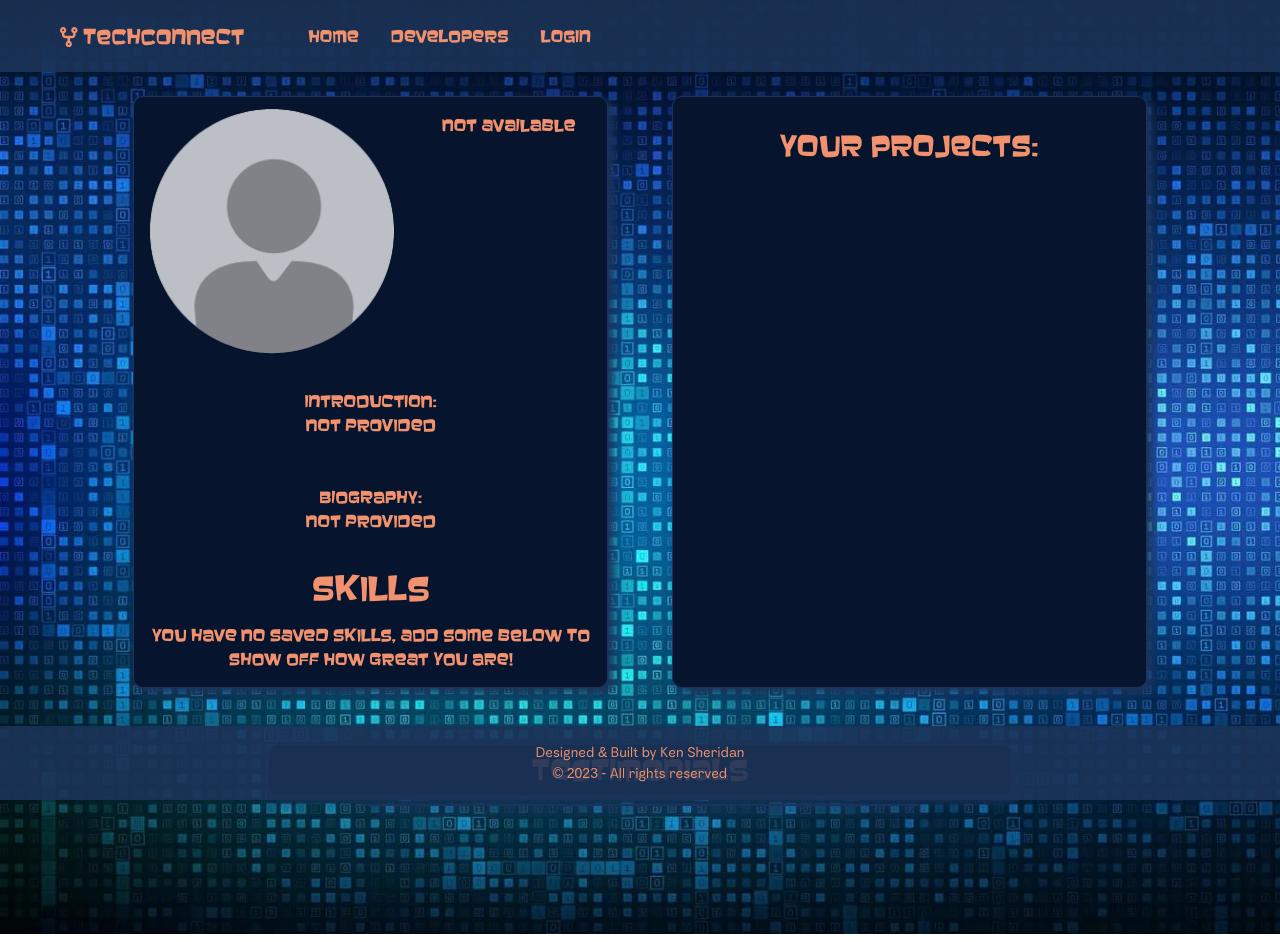
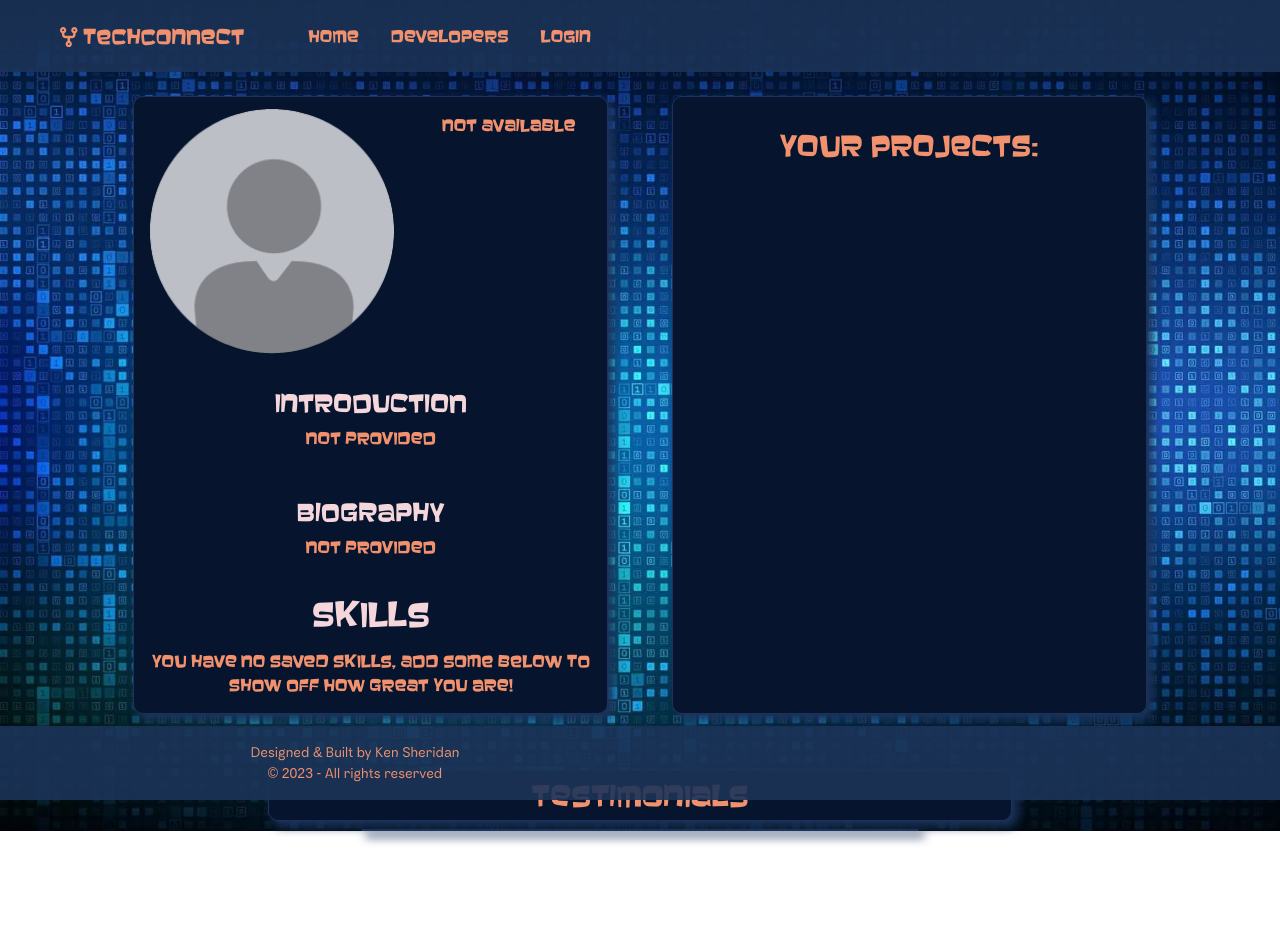
Before and after one commit to KSheridan86/TechConnect, a React (Create React App) app in the folder FrontEnd/: page /profile in a window 1280 px wide. After the commit the page ends 831 px from the top, so only its background shows below. Built offline with nearby package versions, Linux system fonts and the light colour scheme; a web font is replaced by a local one.

Commit message:
footer & profile page styles updated

```diff
--- a/FrontEnd/src/App.css
+++ b/FrontEnd/src/App.css
@@ -21,9 +21,9 @@ body {
   font-family: 'myHeaderFont', sans-serif;
   color: #f1916d;
 }
-.header-font {
+.header-font-profile {
   font-family: 'myHeaderFont', sans-serif;
-  color: #f1916d;
+  color: #f5d7db;
 }
 .hand-writing {
   font-family: 'Edu SA Beginner', cursive;
@@ -417,7 +417,7 @@ div > a {
 
 .project-box {
   height: 7rem;
-  width: 100%;
+  width: 75%;
 }
 
 .project-container {
@@ -509,3 +509,8 @@ ul {
   font-size: 10px;
   /* font-weight: bold; */
 }
+
+
+.bottom-space {
+  margin-bottom: 10rem;
+}
--- a/FrontEnd/src/components/BackToTop.js
+++ b/FrontEnd/src/components/BackToTop.js
@@ -23,7 +23,7 @@ const BackToTop = () => {
     return (
         <button
             id="no-shadow"
-            className={`back-to-top-button ${isVisible ? 'visible' : ''}`}
+            className={`back-to-top-button mb-3 ${isVisible ? 'visible' : ''}`}
             onClick={scrollToTop}>
                 <img id="arrow-image" src={process.env.PUBLIC_URL + '/images/back-to-top.png'} alt="Back to top" />
         </button>
--- a/FrontEnd/src/components/Footer.js
+++ b/FrontEnd/src/components/Footer.js
@@ -79,8 +79,8 @@ const Footer = ({onLogout}) => {
                 </div>
             </div>
         )}
-            <div className="row">
-                <div className={`${ currentUser !== null ? 'col-md-6' : 'col-12'}`}>
+            <div className="row ">
+                <div className={`col-8 col-md-6`}>
                     <div className="small common-font">
                         Designed & Built by Ken Sheridan
                         <div>
@@ -89,7 +89,7 @@ const Footer = ({onLogout}) => {
                     </div>
                 </div>
                 {currentUser !== null ? (
-                <div className="col-md-6 col-12 mt-3 mt-md-0">
+                <div className="col-4 col-md-6 mt-md-0">
                 {confirmation ? (
                     <div className={`${fadeButton ? 'fade-in' : 'fade-out'}`}>
                         <button
--- a/FrontEnd/src/views/Profile.js
+++ b/FrontEnd/src/views/Profile.js
@@ -368,7 +368,7 @@ const Profile = () => {
   }
 
   return (
-    <div className='container mt-4 fill-screen mb-2'>
+    <div className='container mt-4 fill-screen'>
       {!successMessage ? (
         <div className='row justify-content-evenly'>
           <div>
@@ -390,7 +390,7 @@ const Profile = () => {
               )}
             </h2>
           ) : null}
-            <div className={`col-md-6 col-10 col-lg-5 glass-box mb-5 ${shouldSlideOut ? 'animate-slide-out-top' : 'animate-slide-top'}`}>
+            <div className={`col-md-6 col-11 col-lg-5 glass-box mb-5 ${shouldSlideOut ? 'animate-slide-out-top' : 'animate-slide-top'}`}>
               <div className="row">
                 <div className="col-md-12">
                   <div className="row">
@@ -416,7 +416,6 @@ const Profile = () => {
                           Send Message
                       </button>
                       ) : (null)}
-
                     </div>
 
                     </div>
@@ -424,18 +423,20 @@ const Profile = () => {
                     {foundUser && (
                     <div>
                       {foundUser.firstname && (
-                      <p className='header-font text-center text-uppercase'>
+                      <p className='header-font text-center text-uppercase fs-4'>
                         {`${foundUser.firstname} ${foundUser.lastname}`}
                       </p>
                       )}
                       {foundUser.location && (
                       <p className="header-font text-center text-uppercase">
-                        {`Location: ${foundUser.location}`}
+                        <span className="header-font-profile">Location: </span>
+                        {`${foundUser.location}`}
                       </p>
                       )}
                       {foundUser.years_of_experience && (
-                      <p className='header-font text-center text-uppercase'>
-                        {`Yrs Exp: ${foundUser.years_of_experience}`}
+                      <p className="header-font text-center text-uppercase">
+                        <span className="header-font-profile">Yrs Exp: </span>
+                        {`${foundUser.years_of_experience}`}
                       </p>
                       )}
                       {foundUser.github && (
@@ -472,8 +473,9 @@ const Profile = () => {
                       </p>
                       )}
                       {foundUser.available && foundUser.date_available && (
-                      <p className='header-font text-center text-uppercase'>
-                        {`Available from: ${foundUser.date_available}`}
+                      <p className="header-font text-center text-uppercase">
+                        <span className="header-font-profile">available from: </span>
+                        {`${foundUser.date_available}`}
                       </p>
                       )}
                       {!foundUser.available && (
@@ -495,17 +497,19 @@ const Profile = () => {
                     ) : (null)}
 
                     <p className='header-font text-center text-uppercase p-3'>
-                      Introduction: <br />{` ${foundUser.intro_text || 'Not provided'}`}
+                      <h4 className="header-font-profile">Introduction</h4>
+                      {` ${foundUser.intro_text || 'Not provided'}`}
                     </p>
                     <p className='header-font text-center text-uppercase p-3'>
-                      Biography: <br />{` ${foundUser.biography_text || 'Not provided'}`}
+                    <h4 className="header-font-profile">Biography</h4>
+                      {` ${foundUser.biography_text || 'Not provided'}`}
                     </p>
                   </div>
                 )}
                 </div>
               </div>
 
-              <h2 className='header-font text-center text-uppercase mt-1'>Skills</h2>
+              <h2 className='header-font-profile text-center text-uppercase mt-1'>Skills</h2>
               {isSkillsDefinedAndNotEmpty ? (
               <div>
               {skillsLevel1 && (
@@ -579,13 +583,13 @@ const Profile = () => {
               )}</div>) : (null) }
             </div>
 
-            <div className={`col-md-6 col-10 col-lg-5 glass-box mb-5 ${shouldSlideOut ? 'animate-slide-out-bottom' : 'animate-slide-bottom'}`}>
+            <div className={`col-md-6 col-11 col-lg-5 glass-box mb-5 ${shouldSlideOut ? 'animate-slide-out-bottom' : 'animate-slide-bottom'}`}>
               <div className="project-container mt-3">
                 <h3 className='header-font text-center text-uppercase mt-3'>Your Projects:</h3>
                 {projects && projects.length > 0 && (
                   <div>
                     {projects.map((project, index) => (
-                      <div className="project-box glass-box w-75 m-auto mb-3" key={index}>
+                      <div className="project-box glass-box m-auto mb-3" key={index}>
                         <Link to="#"
                           key={index}
                           className="project-link"
@@ -631,8 +635,7 @@ const Profile = () => {
                 <h3 className="m-1 p-1 header-font text-center">Testimonials</h3>
               </div>
 
-
-              <div className={`col-10 col-md-8 col-lg-6 mt-2 fade-in glass-box ${showBack ? 'flip' : ''}`}>
+              <div className={`col-11 col-md-8 col-lg-6 mt-2 fade-in glass-box ${showBack ? 'flip' : ''}`}>
               {showBack ? (
                   // Back of the div with the form
                   <div className="review-form text-center flip-back form-in">
@@ -705,7 +708,6 @@ const Profile = () => {
                     <p>{review.review}</p>
                     <p>{renderStars(review.rating)}</p>
                     <div>
-
                       <div>{review.recommended === true ? (
                         <div className="">
                           <FontAwesomeIcon icon={faCheck} style={{ color: 'green' }} className='fs-1' />
@@ -718,22 +720,7 @@ const Profile = () => {
                           </div>
                           )}
                       </div>
-
                     </div>
-                    {/* {currentUser?.data.email === foundUser?.email ? (
-                      <p className='fs-4'>
-                      <FontAwesomeIcon
-                        icon={faTimesCircle}
-                        style={{
-                          color: 'red',
-                          cursor: 'pointer',
-                        }}
-                      // onClick={() => handleDeleteReview(review.id)}
-                        />
-                        <br />Delete
-                    </p>
-                      ) : (null)} */}
-
                   </div>
                     ) : (
                       <div>
@@ -752,7 +739,6 @@ const Profile = () => {
                   </button>
                   ) : (null)}
                 </div>
-
               </div>
             </div>
 
@@ -779,7 +765,7 @@ const Profile = () => {
                   </p>
                 </div>
                 ) : (
-                <div className={`${fadeButton2 ? 'fade-out' : 'fade-in'}`}>
+                <div className={`bottom-space ${fadeButton2 ? 'fade-out' : 'fade-in'}`}>
                   <button
                     className={`btn btn-warning btn-lg mx-2 ${shouldSlideOut ? 'fade-out' : 'fade-in'}`}
                     onClick={updateProfile}
@@ -798,7 +784,7 @@ const Profile = () => {
               )}
             </div>
             ) : (null) }
-            <div style={{ height: '8rem' }}></div>
+            {/* <div style={{ height: '10rem' }}></div> */}
           </div>
       ) : (
         <div className={`row justify-content-center mt-5 header-font ${ transition ? 'fade-out' : 'fade-in'}`}>
```
Also changed, not shown: 1 other file (tests, documents, lock files or other folders). Lines whose indentation alone changed are shown as unchanged.
